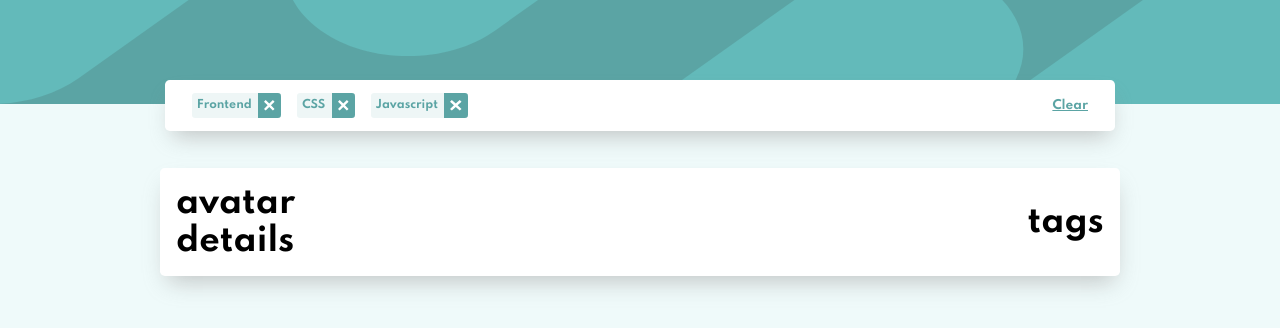
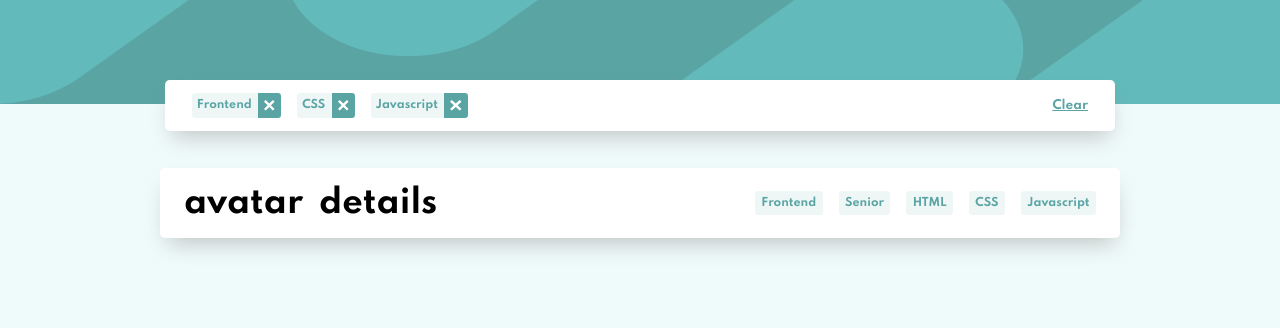
Before and after one commit to Moro-Afriyie/Job-listings-with-filtering, a React (Create React App) app in the folder job-listings-with-filtering/: page / in a window 1280 px wide. Shown: the top 328 px of the page. Built offline with nearby package versions, Linux system fonts and the light colour scheme.

Commit message:
style the tags

```diff
--- a/job-listings-with-filtering/src/components/Card.tsx
+++ b/job-listings-with-filtering/src/components/Card.tsx
@@ -17,7 +17,19 @@ const Card: React.FunctionComponent<ICardProps> = (props) => {
       </div>
       <div className="card__right">
         <div className="card__tags">
-          <h1>tags</h1>
+          <p>Frontend</p>
+        </div>
+        <div className="card__tags">
+          <p>Senior</p>
+        </div>
+        <div className="card__tags">
+          <p>HTML</p>
+        </div>
+        <div className="card__tags">
+          <p>CSS</p>
+        </div>
+        <div className="card__tags">
+          <p>Javascript</p>
         </div>
       </div>
     </div>
--- a/job-listings-with-filtering/src/styles/Card.scss
+++ b/job-listings-with-filtering/src/styles/Card.scss
@@ -9,5 +9,27 @@
   display: flex;
   align-items: center;
   justify-content: space-between;
-  padding: 1rem;
+  padding: 1rem 1.5rem;
+  .card__left {
+    display: flex;
+    gap: 1rem;
+  }
+  .card__right {
+    display: flex;
+    gap: 1rem;
+    .card__tags {
+      background-color: $FilterTablets;
+      border-radius: 0.2rem;
+      font-size: 11px;
+      font-weight: 700;
+      padding: 0.35rem 0.4rem;
+      color: $DesaturatedDarkCyan;
+      text-align: center;
+      cursor: pointer;
+      &:hover {
+        background-color: $DesaturatedDarkCyan;
+        color: #ffffff;
+      }
+    }
+  }
 }
--- a/job-listings-with-filtering/src/styles/Filter.scss
+++ b/job-listings-with-filtering/src/styles/Filter.scss
@@ -9,7 +9,6 @@
   top: 5rem;
   width: 70%;
   background-color: #ffffff;
-  //   box-shadow: -1px 10px 17px -8px rgba(0, 0, 0, 0.45);
   box-shadow: $boxShadow;
   border-radius: 0.3rem;
   padding: 0.8rem 1.7rem;
```
